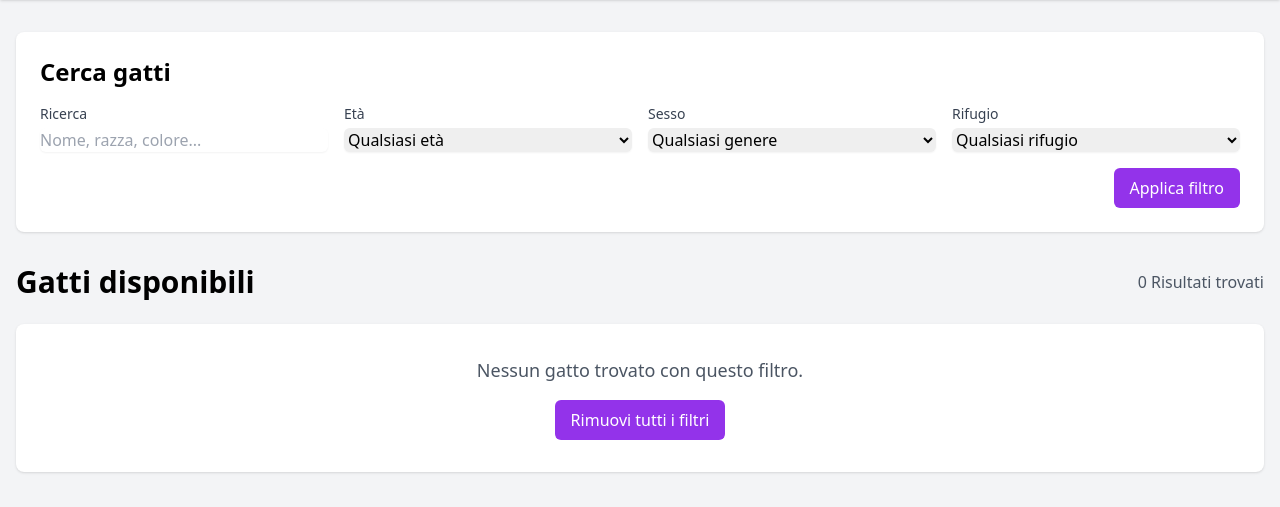
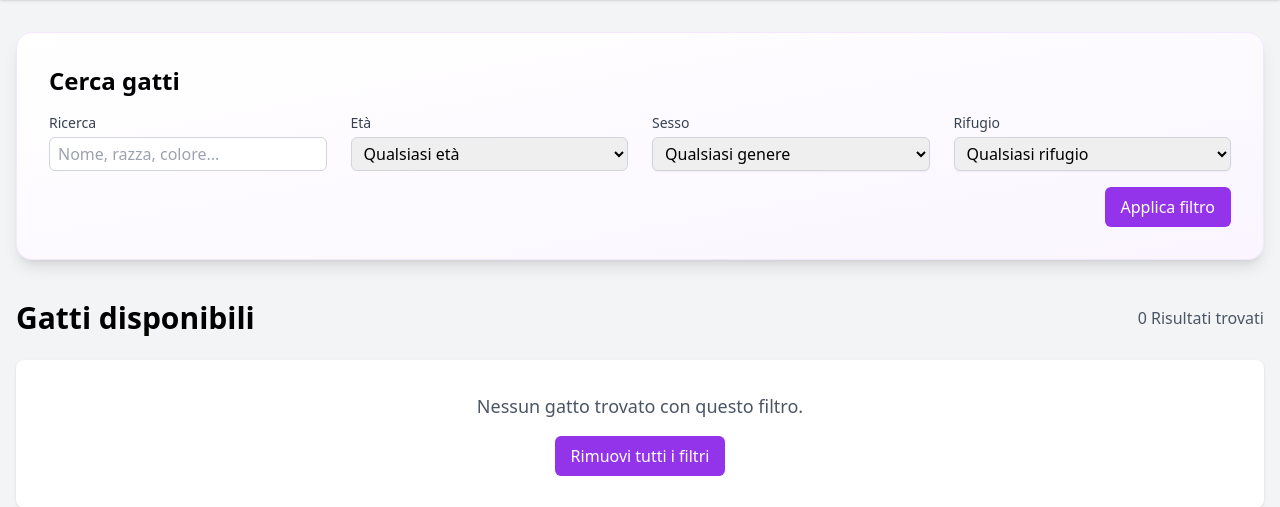
Before and after one commit to Alle-marchio/catadoption, a Django app: page /cats/ in a window 1280 px wide. Shown: the part 72-579 px from the top of the page. Run offline with Django 4.2, Linux system fonts and the light colour scheme; data that the repository does not hold is empty; some libraries are stand-ins or nearby versions.

Commit message:
fix filter pannel design

```diff
--- a/templates/cats/cat_list.html
+++ b/templates/cats/cat_list.html
@@ -5,21 +5,21 @@
 {% block content %}
 <div class="container mx-auto px-4 py-8">
     <!-- Search and filters -->
-    <div class="bg-white rounded-lg shadow p-6 mb-8">
+    <div class="bg-gradient-to-br from-white to-purple-50 rounded-2xl shadow-lg p-8 mb-10 border border-purple-100">
         <h2 class="text-2xl font-bold mb-4">Cerca gatti</h2>
         <form method="GET" action="{% url 'cat-list' %}" class="space-y-4">
-            <div class="grid grid-cols-1 md:grid-cols-4 gap-4">
+            <div class="grid grid-cols-1 md:grid-cols-4 gap-6">
                 <!-- Search box -->
                 <div>
                     <label for="search" class="block text-sm font-medium text-gray-700 mb-1">Ricerca</label>
                     <input type="text" name="q" id="search" value="{{ request.GET.q }}" placeholder="Nome, razza, colore..."
-                        class="w-full rounded-md border-gray-300 shadow-sm focus:border-purple-500 focus:ring focus:ring-purple-500 focus:ring-opacity-50">
+                        class="w-full rounded-md border border-gray-300 px-2 py-1 focus:border-purple-300 focus:ring focus:ring-purple-300 focus:ring-opacity-50">
                 </div>
 
                 <!-- Age filter -->
                 <div>
                     <label for="age" class="block text-sm font-medium text-gray-700 mb-1">Età</label>
-                    <select name="age" id="age" class="w-full rounded-md border-gray-300 shadow-sm focus:border-purple-500 focus:ring focus:ring-purple-500 focus:ring-opacity-50">
+                    <select name="age" id="age" class="w-full rounded-md border border-gray-300 px-2 py-1 focus:border-purple-300 focus:ring focus:ring-purple-300 focus:ring-opacity-50">
                         <option value="">Qualsiasi età</option>
                         <option value="kitten" {% if request.GET.age == 'kitten' %}selected{% endif %}>Gattino (< 1 anno)</option>
                         <option value="young" {% if request.GET.age == 'young' %}selected{% endif %}>Giovane (1-7 anni)</option>
@@ -30,7 +30,7 @@
                 <!-- Gender filter -->
                 <div>
                     <label for="gender" class="block text-sm font-medium text-gray-700 mb-1">Sesso</label>
-                    <select name="gender" id="gender" class="w-full rounded-md border-gray-300 shadow-sm focus:border-purple-500 focus:ring focus:ring-purple-500 focus:ring-opacity-50">
+                    <select name="gender" id="gender" class="w-full rounded-md border border-gray-300 px-2 py-1 shadow-sm focus:border-purple-300 focus:ring focus:ring-purple-300 focus:ring-opacity-50">
                         <option value="">Qualsiasi genere</option>
                         <option value="M" {% if request.GET.gender == 'M' %}selected{% endif %}>Maschio</option>
                         <option value="F" {% if request.GET.gender == 'F' %}selected{% endif %}>Femmina</option>
@@ -40,7 +40,7 @@
                 <!-- Shelter filter -->
                 <div>
                     <label for="shelter" class="block text-sm font-medium text-gray-700 mb-1">Rifugio</label>
-                    <select name="shelter" id="shelter" class="w-full rounded-md border-gray-300 shadow-sm focus:border-purple-500 focus:ring focus:ring-purple-500 focus:ring-opacity-50">
+                    <select name="shelter" id="shelter" class="w-full rounded-md border border-gray-300 px-2 py-1 shadow-sm focus:border-purple-300 focus:ring focus:ring-purple-300 focus:ring-opacity-50">
                         <option value="">Qualsiasi rifugio</option>
                         {% for shelter in shelters %}
                             <option value="{{ shelter.id }}" {% if request.GET.shelter == shelter.id|stringformat:"i" %}selected{% endif %}>{{ shelter.name }}</option>
```
